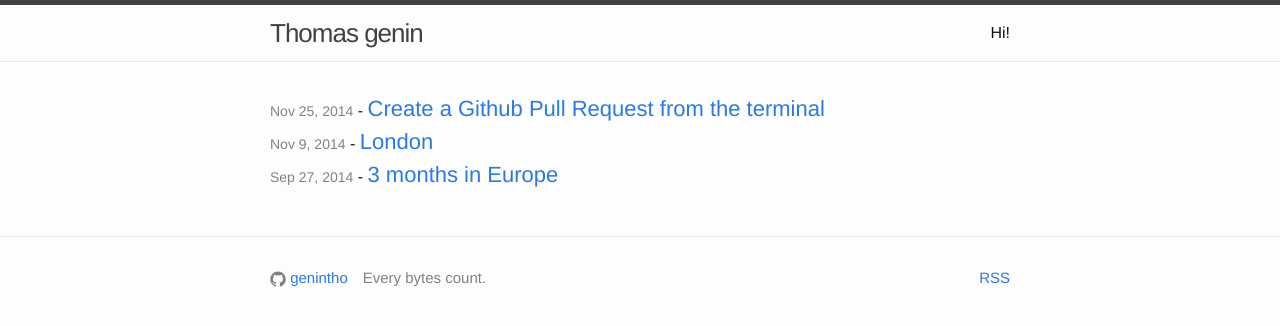
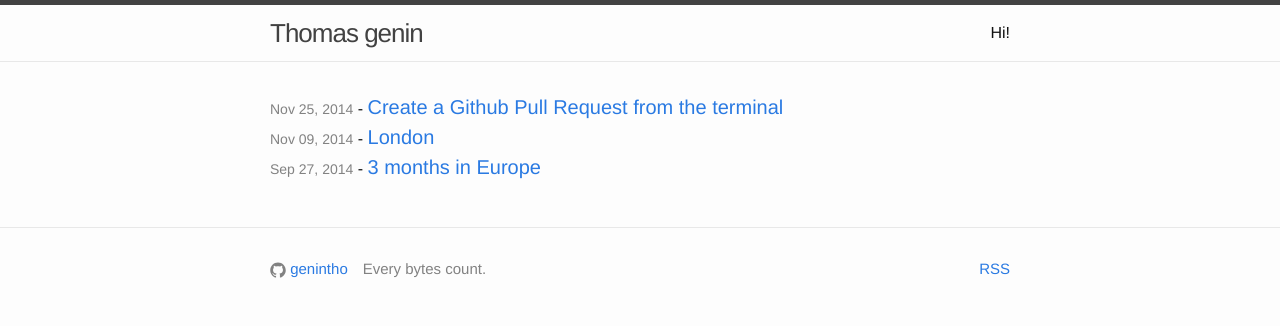
Before and after one commit to mipstian/genintho.github.io, a Jekyll site: the page built from index.html, in a window 1280 px wide. Shown: the top 326 px of the page. Built offline with Jekyll 4.4.1, drawn with Linux system fonts in a browser that asks for light colours.

Commit message:
better date format

```diff
--- a/_sass/_layout.scss
+++ b/_sass/_layout.scss
@@ -178,7 +178,7 @@
 }
 
 .post-link {
-    font-size: 22px;
+    font-size: 20px;
 }
 
 
--- a/index.html
+++ b/index.html
@@ -7,7 +7,7 @@ layout: default
   <ul class="post-list">
     {% for post in site.posts %}
       <li>
-        <span class="post-meta">{{ post.date | date: "%b %-d, %Y" }}</span> -
+        <span class="post-meta">{{ post.date | date: "%b %d, %Y" }}</span> -
         <a class="post-link" href="{{ post.url | prepend: site.baseurl }}">{{ post.title }}</a>
       </li>
     {% endfor %}
```
